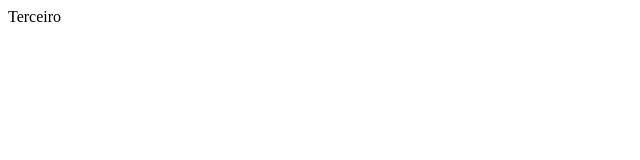
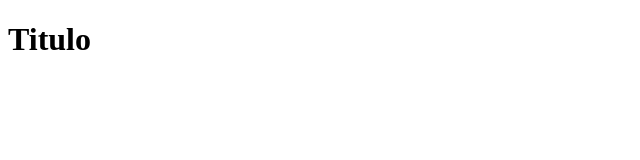
Before and after one commit to Ana-Francisca/Repositorio, a plain HTML site: page index.html in a window 1280 px wide. Shown: the whole page, without its empty margins (0-640 px from the left). Drawn offline with Linux system fonts and the light colour scheme.

Commit message:
Adicionado titulo

```diff
--- a/index.html
+++ b/index.html
@@ -7,6 +7,6 @@
     <title>Document</title>
 </head>
 <body>
-    Terceiro
+    <h1>Titulo</h1>
 </body>
 </html>
```
